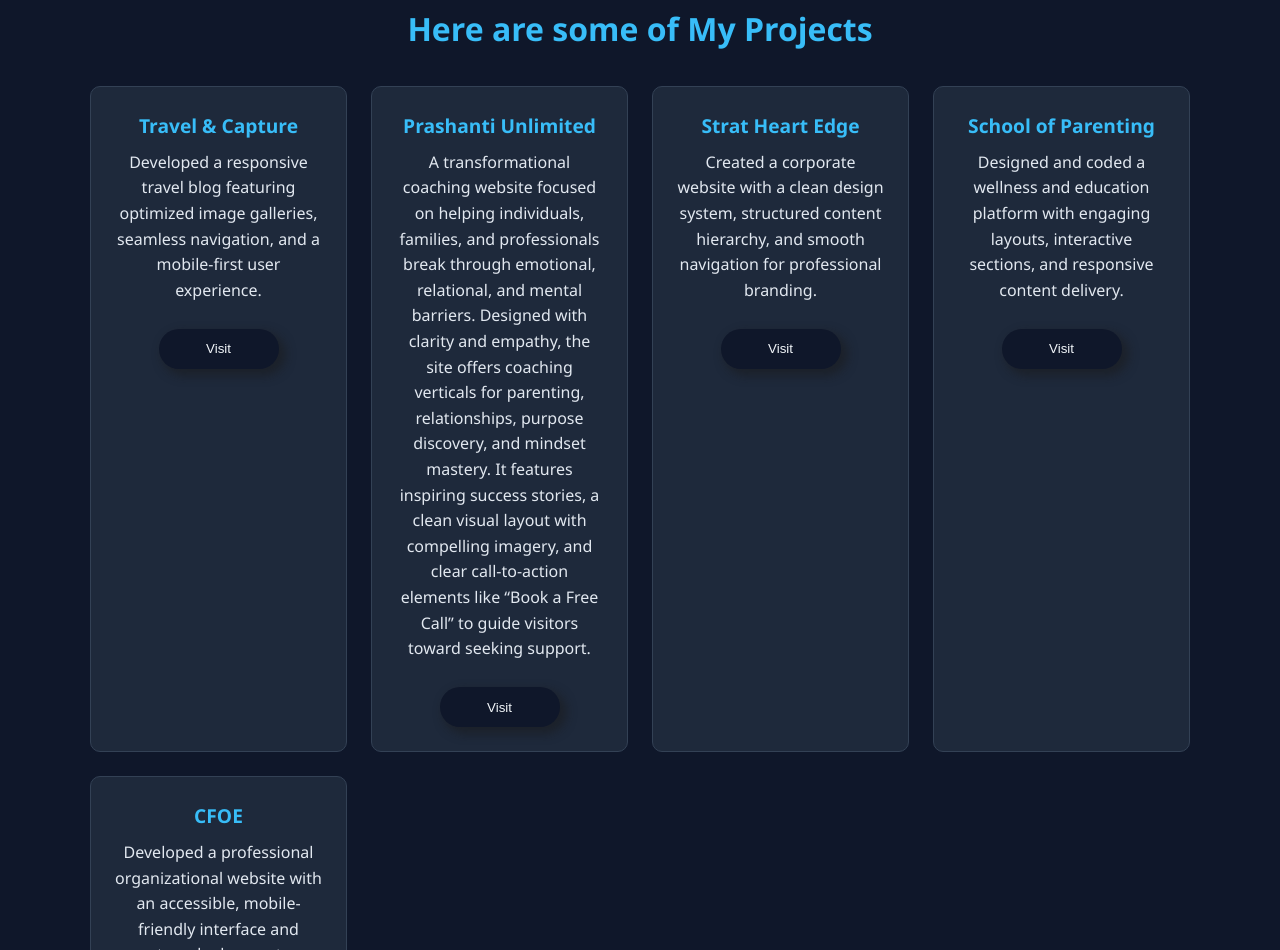
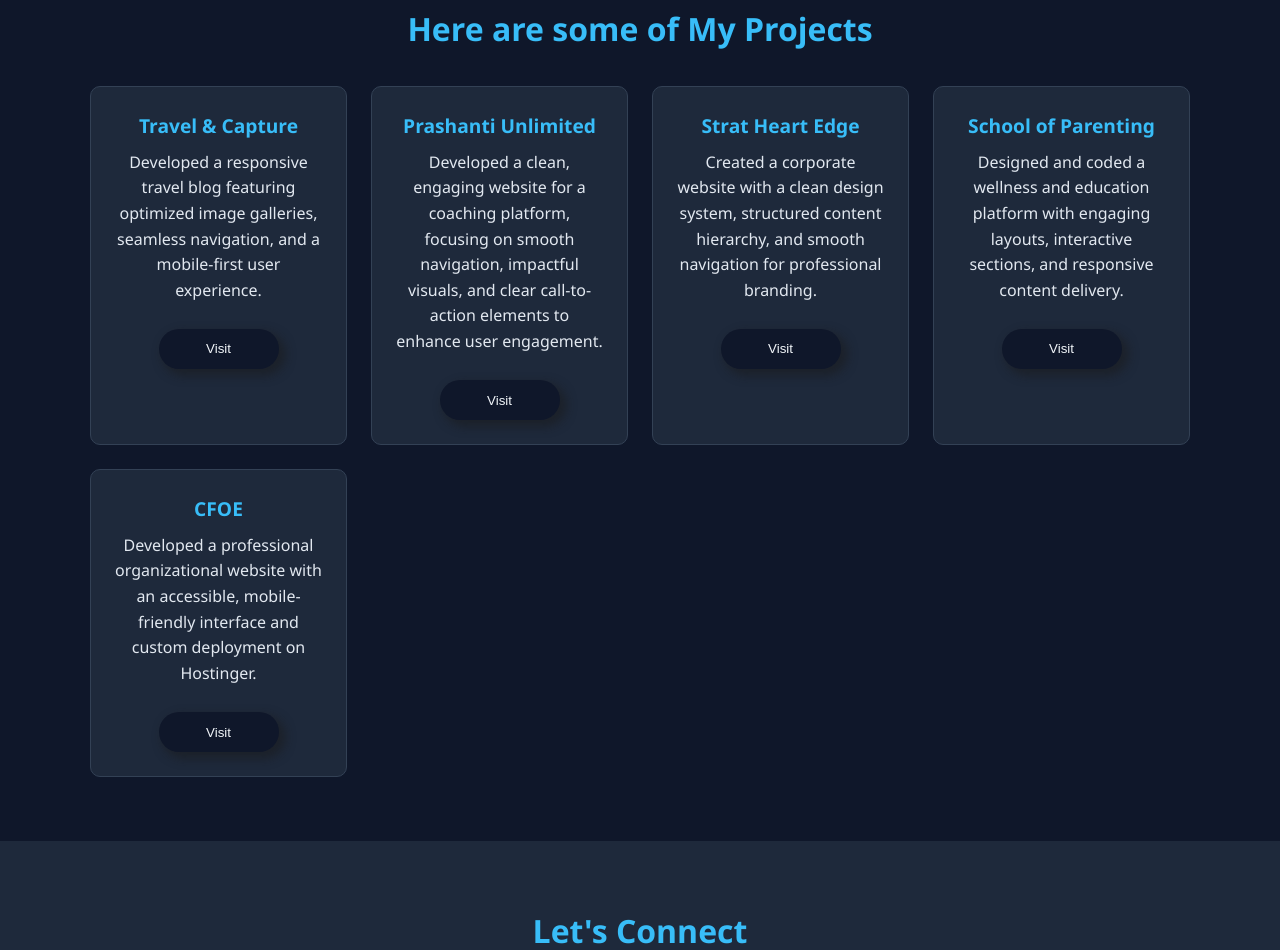
Before and after one commit to Kavyasrirebba/Portfolio, a plain HTML site: page index.html in a window 1280 px wide. Shown: the part 1229-2179 px from the top of the page. Drawn offline with Linux system fonts and the light colour scheme.

Commit message:
Update index.html

```diff
--- a/index.html
+++ b/index.html
@@ -74,7 +74,7 @@
         </div>
         <div class="project">
           <h3><a href="https://travelandcapture.com/" target="_blank">Prashanti Unlimited</a></h3>
-          <p>A transformational coaching website focused on helping individuals, families, and professionals break through emotional, relational, and mental barriers. Designed with clarity and empathy, the site offers coaching verticals for parenting, relationships, purpose discovery, and mindset mastery. It features inspiring success stories, a clean visual layout with compelling imagery, and clear call-to-action elements like “Book a Free Call” to guide visitors toward seeking support.</p><br/>
+          <p>Developed a clean, engaging website for a coaching platform, focusing on smooth navigation, impactful visuals, and clear call-to-action elements to enhance user engagement.</p><br/>
           <a href="https://travelandcapture.com/" target="_blank"><button class="visit-buttons">Visit</button></a>
         </div>
         <div class="project">
```
